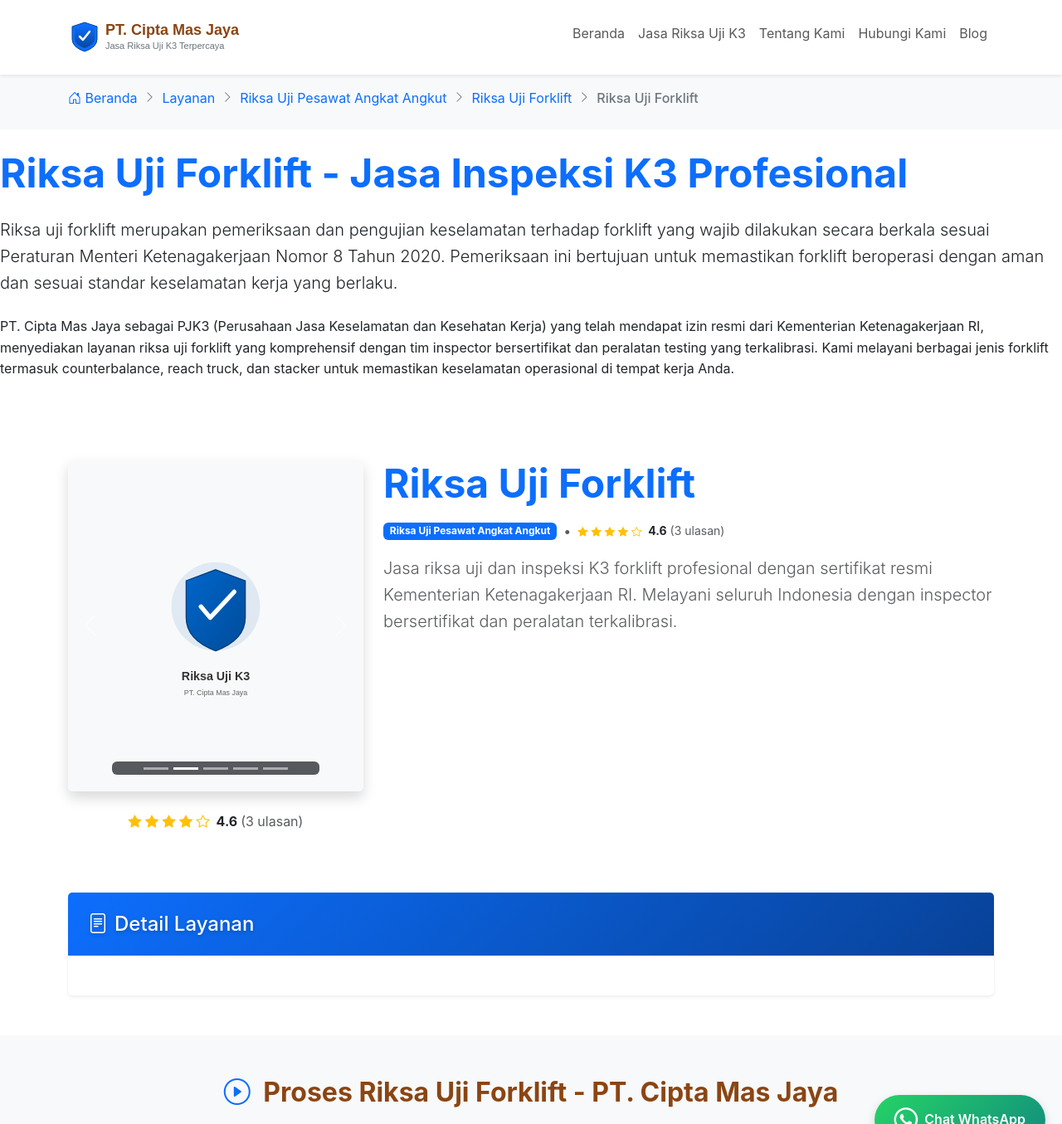
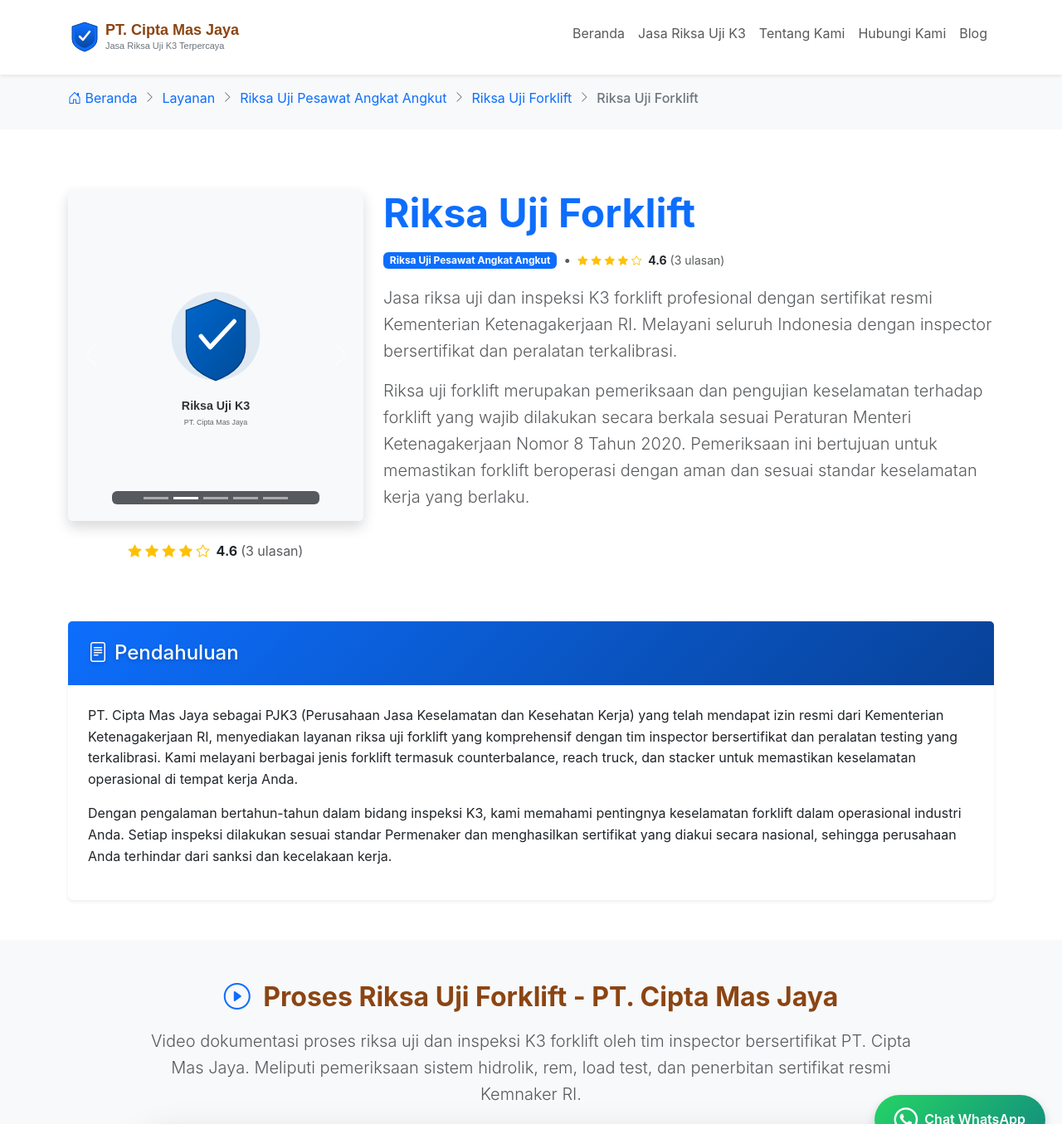
Before and after one commit to ciptamasjaya/cmj.github.io, a Jekyll site: the page built from _services/riksa-uji-pesawat-angkat-angkut/riksa-uji-forklift/riksa-uji-forklift.md, in a window 1280 px wide and 1400 px high, cut to the strip 0-1355 px from the top of the window. Shown: the whole strip at 83% size. Built offline with Jekyll 4.4.1, drawn with Linux system fonts in a browser that asks for light colours.

Commit message:
Refactor service layout into reusable block components
   Extract inline sections from node--service.html into dedicated blocks:
   - block--service-detail.html: carousel, info, specs, and intro section
   - block--reviews.html: rating summary and review list
   - block--qna.html: Q&A comment thread section

```diff
--- /dev/null
+++ b/_includes/reusable/services/block--qna.html
@@ -0,0 +1,38 @@
+{% comment %}
+============================================================================
+Block: Q&A (Tanya Jawab)
+============================================================================
+
+@file        block--qna.html
+@path        _includes/reusable/services/block--qna.html
+@type        Block (reusable)
+@description Displays Q&A / comment thread section for service
+@author      arisciwek
+@created     2025-11-26
+
+Parameters:
+-----------
+- comments: Comments array from site.data.comment--service
+
+Usage:
+------
+{% assign page_slug = page.url | split: "/" | compact | last %}
+{% assign comments = site.data.comment--service.comments | where: "slug", page_slug %}
+{% include reusable/services/block--qna.html comments=comments %}
+
+============================================================================
+{% endcomment %}
+
+{% assign comments = include.comments %}
+
+{% if comments.size > 0 %}
+<section id="qna" class="py-5">
+  <div class="container">
+    <h2 class="mb-4">
+      <i class="bi bi-chat-dots text-primary me-2"></i>
+      Tanya Jawab
+    </h2>
+    {% include components/comment-thread.html comments=comments limit=5 %}
+  </div>
+</section>
+{% endif %}
--- /dev/null
+++ b/_includes/reusable/services/block--reviews.html
@@ -0,0 +1,50 @@
+{% comment %}
+============================================================================
+Block: Reviews
+============================================================================
+
+@file        block--reviews.html
+@path        _includes/reusable/services/block--reviews.html
+@type        Block (reusable)
+@description Displays rating summary and review list for service
+@author      arisciwek
+@created     2025-11-26
+
+Parameters:
+-----------
+- slug: Page slug for fetching reviews data
+- rating: Rating object from site.data.rating--service
+- reviews: Reviews array from site.data.review--service
+
+Usage:
+------
+{% assign page_slug = page.url | split: "/" | compact | last %}
+{% assign reviews = site.data.review--service.reviews | where: "slug", page_slug %}
+{% assign rating = site.data.rating--service.ratings | where: "slug", page_slug | first %}
+{% include reusable/services/block--reviews.html rating=rating reviews=reviews %}
+
+============================================================================
+{% endcomment %}
+
+{% assign rating = include.rating %}
+{% assign reviews = include.reviews %}
+
+{% if rating and rating.total_reviews > 0 %}
+<section id="reviews" class="bg-light py-5 mt-5">
+  <div class="container">
+    <h2 class="mb-4">
+      <i class="bi bi-star-fill text-warning me-2"></i>
+      Rating & Ulasan
+    </h2>
+
+    <div class="row">
+      <div class="col-lg-4 mb-4">
+        {% include components/rating-summary.html rating=rating %}
+      </div>
+      <div class="col-lg-8">
+        {% include components/review-list.html reviews=reviews limit=5 %}
+      </div>
+    </div>
+  </div>
+</section>
+{% endif %}
--- /dev/null
+++ b/_includes/reusable/services/block--service-detail.html
@@ -0,0 +1,103 @@
+{% comment %}
+============================================================================
+Block: Service Detail
+============================================================================
+
+@file        block--service-detail.html
+@path        _includes/reusable/services/block--service-detail.html
+@type        Block (reusable)
+@description Displays service detail with carousel, info, specs, and description
+@author      arisciwek
+@created     2025-11-26
+
+Parameters:
+-----------
+- page: Current page object with service data
+
+Usage:
+------
+{% include reusable/services/block--service-detail.html %}
+
+============================================================================
+{% endcomment %}
+
+<!-- Service Detail Block -->
+<div class="container py-5">
+  <div class="row">
+    <!-- Service Carousel -->
+    <div class="col-lg-4 mb-4">
+      {% include reusable/services/block--service-carousel.html max_height="400px" %}
+
+      {% assign carousel_slug = page.url | split: "/" | compact | last %}
+      {% assign carousel_rating = site.data.rating--service.ratings | where: "slug", carousel_slug | first %}
+      {% if carousel_rating and carousel_rating.total_reviews > 0 %}
+      <div class="mt-3 text-center">
+        {% include components/rating-stars.html rating=carousel_rating size="md" %}
+      </div>
+      {% endif %}
+    </div>
+
+    <!-- Service Info -->
+    <div class="col-lg-8">
+      <h1 class="display-5 fw-bold text-primary mb-3">{{ page.title }}</h1>
+
+      <div class="mb-3 d-flex align-items-center gap-2 flex-wrap">
+        {% if page.category %}
+        <span class="badge bg-primary">{{ page.category }}</span>
+        {% endif %}
+
+        {% if carousel_rating and carousel_rating.total_reviews > 0 %}
+        <span class="text-muted">•</span>
+        {% include components/rating-stars.html rating=carousel_rating size="sm" %}
+        {% endif %}
+      </div>
+
+      {% if page.description %}
+      <p class="lead text-muted">{{ page.description }}</p>
+      {% endif %}
+
+      {% if page.para_1 %}
+      <p class="lead text-muted">{{ page.para_1 }}</p>
+      {% endif %}
+
+      <!-- Service Specifications (if available) -->
+      {% if page.specifications %}
+      <div class="card border-0 shadow-sm mb-4">
+        <div class="card-body">
+          <h3 class="h5 text-primary mb-3"><i class="bi bi-info-circle me-2"></i>Spesifikasi Layanan</h3>
+          <ul class="list-unstyled">
+            {% for spec in page.specifications %}
+            <li class="mb-2"><strong>{{ spec[0] }}:</strong> {{ spec[1] }}</li>
+            {% endfor %}
+          </ul>
+        </div>
+      </div>
+      {% endif %}
+
+    </div>
+  </div>
+
+  <!-- Service Intro (from frontmatter) -->
+  {% if page.intro %}
+  <div class="row mt-5">
+    <div class="col-12">
+      <div class="card intro border-0 shadow-sm">
+        <div class="card-header bg-primary text-white">
+          <h2 class="h4 mb-0"><i class="bi bi-file-text me-2"></i>{{ page.intro.name | default: "Pendahuluan" }}</h2>
+        </div>
+        <div class="card-body p-4">
+          <div class="service-intro">
+            {% if page.intro.para_1 %}
+            <p>{{ page.intro.para_1 }}</p>
+            {% endif %}
+            {% if page.intro.para_2 %}
+            <p>{{ page.intro.para_2 }}</p>
+            {% endif %}
+          </div>
+        </div>
+      </div>
+    </div>
+  </div>
+  {% endif %}
+
+</div>
--- a/_layouts/node--service.html
+++ b/_layouts/node--service.html
@@ -56,82 +56,8 @@ by page--service.html wrapper, NOT in this node template.
 <!-- Breadcrumb Navigation -->
 {% include reusable/block--breadcrumb.html %}
 
-<!-- Intro Section: H1 + 2 Paragraphs -->
-{% if page.intro %}
-{% include block-templates/block--h1-2para.html data=page.intro %}
-{% endif %}
-
-<!-- Service Detail Page -->
-<div class="container py-5">
-  <div class="row">
-    <!-- Service Carousel -->
-    <div class="col-lg-4 mb-4">
-      {% include reusable/services/block--service-carousel.html max_height="400px" %}
-
-      {% assign carousel_slug = page.url | split: "/" | compact | last %}
-      {% assign carousel_rating = site.data.rating--service.ratings | where: "slug", carousel_slug | first %}
-      {% if carousel_rating and carousel_rating.total_reviews > 0 %}
-      <div class="mt-3 text-center">
-        {% include components/rating-stars.html rating=carousel_rating size="md" %}
-      </div>
-      {% endif %}
-    </div>
-
-    <!-- Service Info -->
-    <div class="col-lg-8">
-      <h1 class="display-5 fw-bold text-primary mb-3">{{ page.title }}</h1>
-
-      <div class="mb-3 d-flex align-items-center gap-2 flex-wrap">
-        {% if page.category %}
-        <span class="badge bg-primary">{{ page.category }}</span>
-        {% endif %}
-
-        {% if carousel_rating and carousel_rating.total_reviews > 0 %}
-        <span class="text-muted">•</span>
-        {% include components/rating-stars.html rating=carousel_rating size="sm" %}
-        {% endif %}
-      </div>
-
-      {% if page.description %}
-      <p class="lead text-muted">{{ page.description }}</p>
-      {% endif %}
-
-      <!-- Service Specifications (if available) -->
-      {% if page.specifications %}
-      <div class="card border-0 shadow-sm mb-4">
-        <div class="card-body">
-          <h3 class="h5 text-primary mb-3"><i class="bi bi-info-circle me-2"></i>Spesifikasi Layanan</h3>
-          <ul class="list-unstyled">
-            {% for spec in page.specifications %}
-            <li class="mb-2"><strong>{{ spec[0] }}:</strong> {{ spec[1] }}</li>
-            {% endfor %}
-          </ul>
-        </div>
-      </div>
-      {% endif %}
-
-    </div>
-  </div>
-
-  <!-- Service Description (Full Width) -->
-  {% if content != '' %}
-  <div class="row mt-5">
-    <div class="col-12">
-      <div class="card border-0 shadow-sm">
-        <div class="card-header bg-primary text-white">
-          <h2 class="h4 mb-0"><i class="bi bi-file-text me-2"></i>Detail Layanan</h2>
-        </div>
-        <div class="card-body p-4">
-          <div class="service-description">
-            {{ content }}
-          </div>
-        </div>
-      </div>
-    </div>
-  </div>
-  {% endif %}
-
-</div>
+<!-- Service Detail Block -->
+{% include reusable/services/block--service-detail.html %}
 
 <!-- Video Section: Riksa Uji -->
 {% if page.video_riksa_uji and page.video_riksa_uji.src %}
@@ -173,44 +99,15 @@ by page--service.html wrapper, NOT in this node template.
 {% include reusable/services/block--faq-riksa-uji.html faq=page.faq_riksa_uji %}
 {% endif %}
 
-<!-- Reviews Section (from JSON data) -->
+<!-- Reviews Section -->
 {% assign page_slug = page.url | split: "/" | compact | last %}
 {% assign reviews = site.data.review--service.reviews | where: "slug", page_slug %}
 {% assign rating = site.data.rating--service.ratings | where: "slug", page_slug | first %}
-
-{% if rating and rating.total_reviews > 0 %}
-<section id="reviews" class="bg-light py-5 mt-5">
-  <div class="container">
-    <h2 class="mb-4">
-      <i class="bi bi-star-fill text-warning me-2"></i>
-      Rating & Ulasan
-    </h2>
-
-    <div class="row">
-      <div class="col-lg-4 mb-4">
-        {% include components/rating-summary.html rating=rating %}
-      </div>
-      <div class="col-lg-8">
-        {% include components/review-list.html reviews=reviews limit=5 %}
-      </div>
-    </div>
-  </div>
-</section>
-{% endif %}
+{% include reusable/services/block--reviews.html rating=rating reviews=reviews %}
 
 <!-- Q&A Section -->
 {% assign comments = site.data.comment--service.comments | where: "slug", page_slug %}
-{% if comments.size > 0 %}
-<section id="qna" class="py-5">
-  <div class="container">
-    <h2 class="mb-4">
-      <i class="bi bi-chat-dots text-primary me-2"></i>
-      Tanya Jawab
-    </h2>
-    {% include components/comment-thread.html comments=comments limit=5 %}
-  </div>
-</section>
-{% endif %}
+{% include reusable/services/block--qna.html comments=comments %}
 
 <!-- CTA Section will be added as reusable block -->
 <div class="container">
--- a/_services/riksa-uji-pesawat-angkat-angkut/riksa-uji-forklift/riksa-uji-forklift.md
+++ b/_services/riksa-uji-pesawat-angkat-angkut/riksa-uji-forklift/riksa-uji-forklift.md
@@ -2,6 +2,7 @@
 layout: node--service
 title: "Riksa Uji Forklift"
 description: "Jasa riksa uji dan inspeksi K3 forklift profesional dengan sertifikat resmi Kementerian Ketenagakerjaan RI. Melayani seluruh Indonesia dengan inspector bersertifikat dan peralatan terkalibrasi."
+para_1: "Riksa uji forklift merupakan pemeriksaan dan pengujian keselamatan terhadap forklift yang wajib dilakukan secara berkala sesuai Peraturan Menteri Ketenagakerjaan Nomor 8 Tahun 2020. Pemeriksaan ini bertujuan untuk memastikan forklift beroperasi dengan aman dan sesuai standar keselamatan kerja yang berlaku."
 permalink: /layanan/riksa-uji-pesawat-angkat-angkut/riksa-uji-forklift/riksa-uji-forklift/
 category: "Riksa Uji Pesawat Angkat Angkut"
 sub_category: "Riksa Uji Forklift"
@@ -26,11 +27,11 @@ custom_schema:
 # BLOCK DATA - Content Sections
 # ============================================================================
 
-# Block 1: Intro Section (H1 + 2 Paragraphs)
+# Block 1: Intro Section (2 Paragraphs)
 intro:
-  h1: "Riksa Uji Forklift - Jasa Inspeksi K3 Profesional"
-  para_1: "Riksa uji forklift merupakan pemeriksaan dan pengujian keselamatan terhadap forklift yang wajib dilakukan secara berkala sesuai Peraturan Menteri Ketenagakerjaan Nomor 8 Tahun 2020. Pemeriksaan ini bertujuan untuk memastikan forklift beroperasi dengan aman dan sesuai standar keselamatan kerja yang berlaku."
-  para_2: "PT. Cipta Mas Jaya sebagai PJK3 (Perusahaan Jasa Keselamatan dan Kesehatan Kerja) yang telah mendapat izin resmi dari Kementerian Ketenagakerjaan RI, menyediakan layanan riksa uji forklift yang komprehensif dengan tim inspector bersertifikat dan peralatan testing yang terkalibrasi. Kami melayani berbagai jenis forklift termasuk counterbalance, reach truck, dan stacker untuk memastikan keselamatan operasional di tempat kerja Anda."
+  name: "Pendahuluan"
+  para_1: "PT. Cipta Mas Jaya sebagai PJK3 (Perusahaan Jasa Keselamatan dan Kesehatan Kerja) yang telah mendapat izin resmi dari Kementerian Ketenagakerjaan RI, menyediakan layanan riksa uji forklift yang komprehensif dengan tim inspector bersertifikat dan peralatan testing yang terkalibrasi. Kami melayani berbagai jenis forklift termasuk counterbalance, reach truck, dan stacker untuk memastikan keselamatan operasional di tempat kerja Anda."
+  para_2: "Dengan pengalaman bertahun-tahun dalam bidang inspeksi K3, kami memahami pentingnya keselamatan forklift dalam operasional industri Anda. Setiap inspeksi dilakukan sesuai standar Permenaker dan menghasilkan sertifikat yang diakui secara nasional, sehingga perusahaan Anda terhindar dari sanksi dan kecelakaan kerja."
 
 # ============================================================================
 # ITEMLIST DATA - Jenis Forklift yang Dilayani
```
